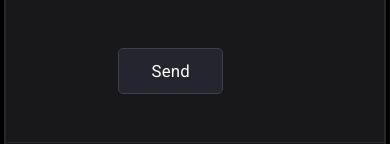
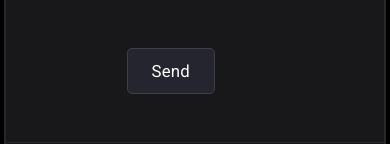
Before and after one commit to AboodAJ9/Portfolio-React, a React (Vite) app: page / in a window 390 px wide. Shown: the part 7094-7238 px from the top of the page. Built offline with nearby package versions, Linux system fonts and the light colour scheme.

Commit message:
fix(ui): center send-button

```diff
--- a/src/components/6-contact/contact.css
+++ b/src/components/6-contact/contact.css
@@ -169,7 +169,7 @@ section.contact-me form .label {
     }
 
     section.contact-me .submit {
-        width: 10vw;
+        padding: 0.75rem 1.5rem;
         align-self: center;
     }
 
```
